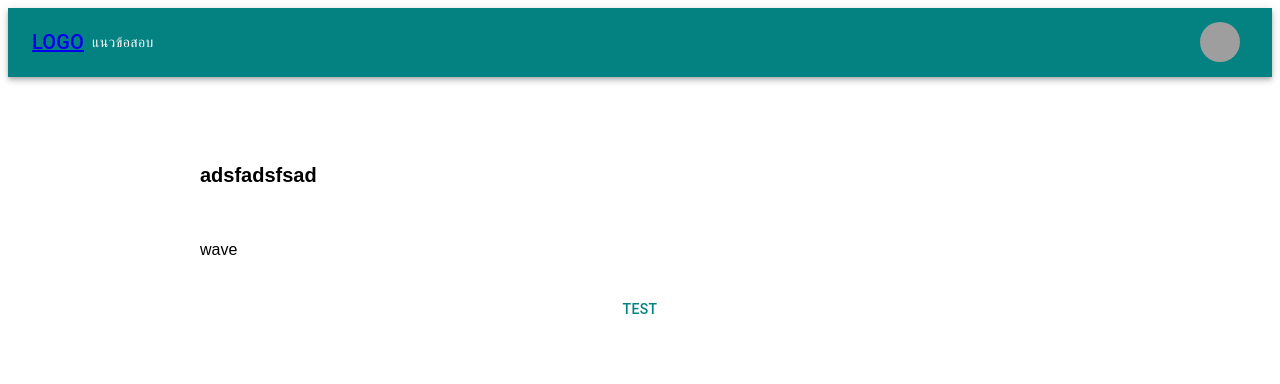
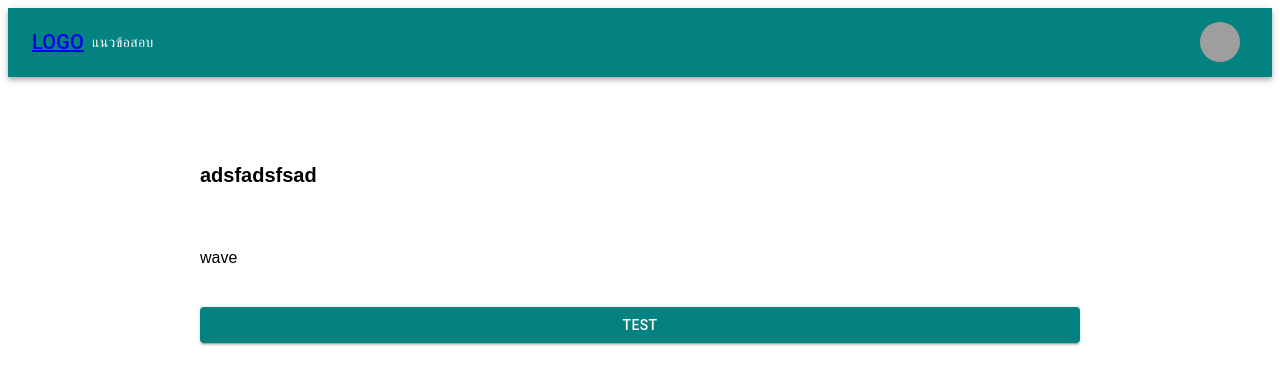
Before and after one commit to 63070054/GetA, a Next.js app in the folder frontend/: page / in a window 1280 px wide. Shown: the top 384 px of the page. Built offline with nearby package versions, Linux system fonts and the light colour scheme; grey boxes are pictures that could not be loaded.

Commit message:
Tets Button

```diff
--- a/frontend/src/pages/index.tsx
+++ b/frontend/src/pages/index.tsx
@@ -3,10 +3,10 @@ import Button from "@mui/material/Button";
 export default function Home() {
   return (
     <>
-      <div className="flex flex-col gap-4">
+      <div className="flex flex-col gap-6">
         <p className="font-bold text-xl">adsfadsfsad</p>
         <p>wave</p>
-        <Button>test</Button>
+        <Button color="primary" variant="contained">test</Button>
       </div>
     </>
   )
```
